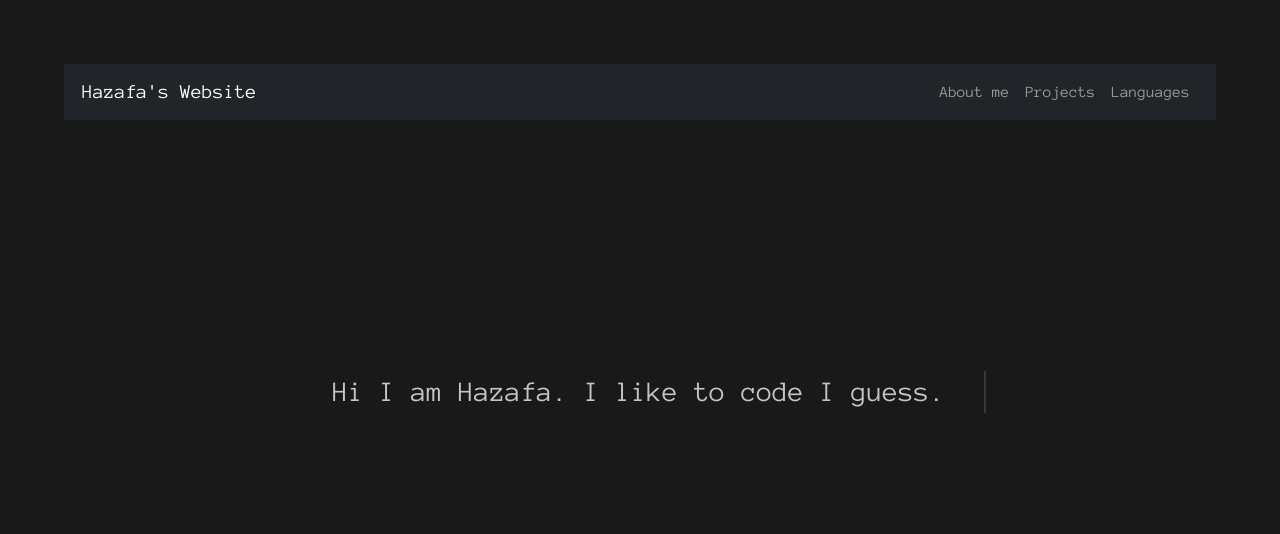
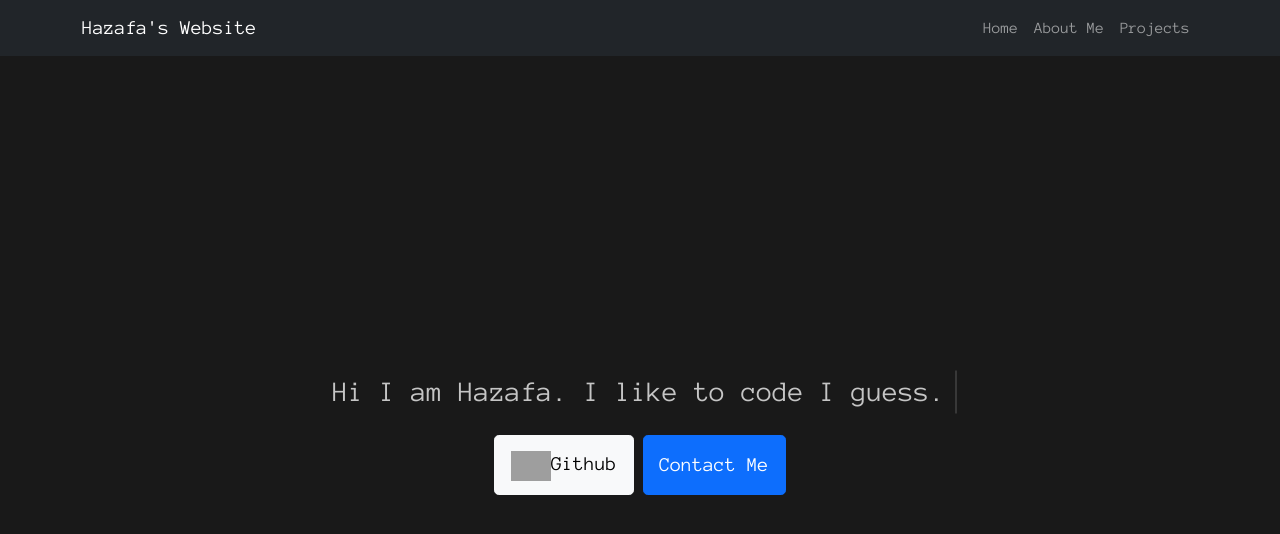
Before and after one commit to HazafaTan/HazafaTan.github.io, a plain HTML site: page index.html in a window 1280 px wide. Both pictures are taken after a click on the link "Hazafa's Website". Drawn offline with nearby package versions, Linux system fonts and the light colour scheme; grey boxes are pictures that could not be loaded.

Commit message:
Added animated buttons

```diff
--- a/index.html
+++ b/index.html
@@ -7,38 +7,39 @@
     <meta name="viewport" content="width=device-width, initial-scale=1.0">
     <link href="https://cdn.jsdelivr.net/npm/bootstrap@5.0.2/dist/css/bootstrap.min.css" rel="stylesheet" integrity="sha384-EVSTQN3/azprG1Anm3QDgpJLIm9Nao0Yz1ztcQTwFspd3yD65VohhpuuCOmLASjC" crossorigin="anonymous">
     <link rel= "stylesheet" href="style.css">
+    <script src="https://code.jquery.com/jquery-1.10.2.js"></script>
+    <link
+    rel="stylesheet"
+    href="https://cdnjs.cloudflare.com/ajax/libs/animate.css/4.1.1/animate.min.css"
+  />
+
     <title>Hazafa's Website</title>
 </head>
+
 <body>
-
-     <nav class="navbar navbar-expand-lg bg-dark navbar-dark">
-         <div class="container">
-         <a href="#" class="navbar-brand">Hazafa's Website</a>
-         <button
-         class="navbar-toggler"
-         type="button"
-         data-bs-toggle="collapse"
-         data-bs-target="#navbar">
-         <span class="navbar-toggler-icon"></span>
-        </button>
-         <div class="collapse navbar-collapse" id = "navbar">
-             <ul class="navbar-nav ms-auto">
-                 <li class="nav-item">
-                    <a href="#about" class="nav-link">About me</a>
-                 </li>
-                 <li class="nav-item">
-                    <a href="#projects" class="nav-link">Projects</a>
-                 </li>
-                 <li class="nav-item">
-                    <a href="#lang" class="nav-link">Languages</a>
-                 </li>
-             </ul>
-         </div>
-        </div>
-     </nav>
+    <div id="nav-placeholder">
+    </div>
+    <script>
+    $(function(){
+      $("#nav-placeholder").load("nav.html");
+    });
+    </script>
 
      <script src="https://cdn.jsdelivr.net/npm/bootstrap@5.0.2/dist/js/bootstrap.bundle.min.js" integrity="sha384-MrcW6ZMFYlzcLA8Nl+NtUVF0sA7MsXsP1UyJoMp4YLEuNSfAP+JcXn/tWtIaxVXM" crossorigin="anonymous"></script>
      <p class="line-1 anim-typewriter">Hi I am Hazafa. I like to code I guess.</p>
 
     </body>
+    <div class="container animate__animated animate__fadeInUp animate__delay-5s">
+        <div class="row">
+          <div class="col text-center">
+            <button type="button" class="btn btn-light btn-lg" style="height:60px" onclick="myFunction()" > <img src="https://github.githubassets.com/images/modules/logos_page/GitHub-Mark.png" width="40" />Github</button>
+            <script>
+                function myFunction() {
+                    window.open("https://github.com/HazafaTan", '_blank');
+                }
+              </script>
+        <button type="button" class="btn btn-primary btn-lg" style="height:60px">Contact Me</button>
+        </div>
+        </div>
+      </div>
 </html>
--- /dev/null
+++ b/nav.html
@@ -0,0 +1,25 @@
+<nav class="navbar navbar-expand-lg bg-dark navbar-dark">
+    <div class="container">
+    <a href="#" class="navbar-brand">Hazafa's Website</a>
+    <button
+    class="navbar-toggler"
+    type="button"
+    data-bs-toggle="collapse"
+    data-bs-target="#navbar">
+    <span class="navbar-toggler-icon"></span>
+   </button>
+    <div class="collapse navbar-collapse" id = "navbar">
+        <ul class="navbar-nav ms-auto">
+            <li class="nav-item">
+               <a href="index.html" class="nav-link">Home</a>
+            </li>
+            <li class="nav-item">
+               <a href="about.html" class="nav-link">About Me</a>
+            </li>
+            <li class="nav-item">
+               <a href="#projects" class="nav-link">Projects</a>
+            </li>
+        </ul>
+    </div>
+   </div>
+</nav>
--- a/style.css
+++ b/style.css
@@ -8,7 +8,6 @@ html{
 }
 body{
   height: calc(100vh - 8em);
-  padding: 4em;
   color: rgba(255,255,255,.75);
   font-family: 'Anonymous Pro', monospace;
   background-color: rgb(25,25,25);
@@ -26,6 +25,12 @@ body{
     transform: translateY(-50%);
 }
 
+.container{
+  position: relative;
+  top:50%;
+}
+
+
 /* Animation */
 .anim-typewriter{
   animation: typewriter 4s steps(44) 1s 1 normal both,
@@ -33,7 +38,7 @@ body{
 }
 @keyframes typewriter{
   from{width: 0;}
-  to{width: 24em;}
+  to{width: 22em;}
 }
 @keyframes blinkTextCursor{
   from{border-right-color: rgba(255,255,255,.75);}
```
Also changed, not shown: about.html (added, +20 -0 lines), 1 other file.
